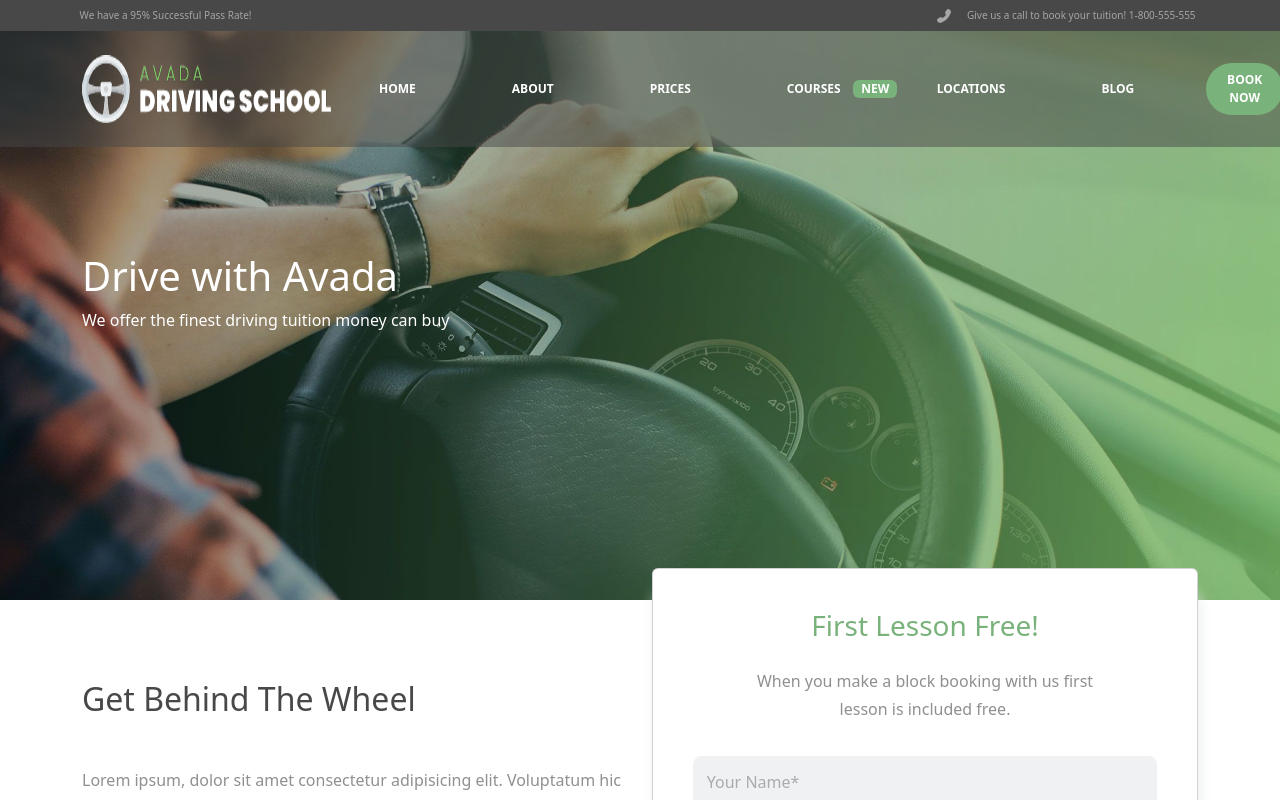
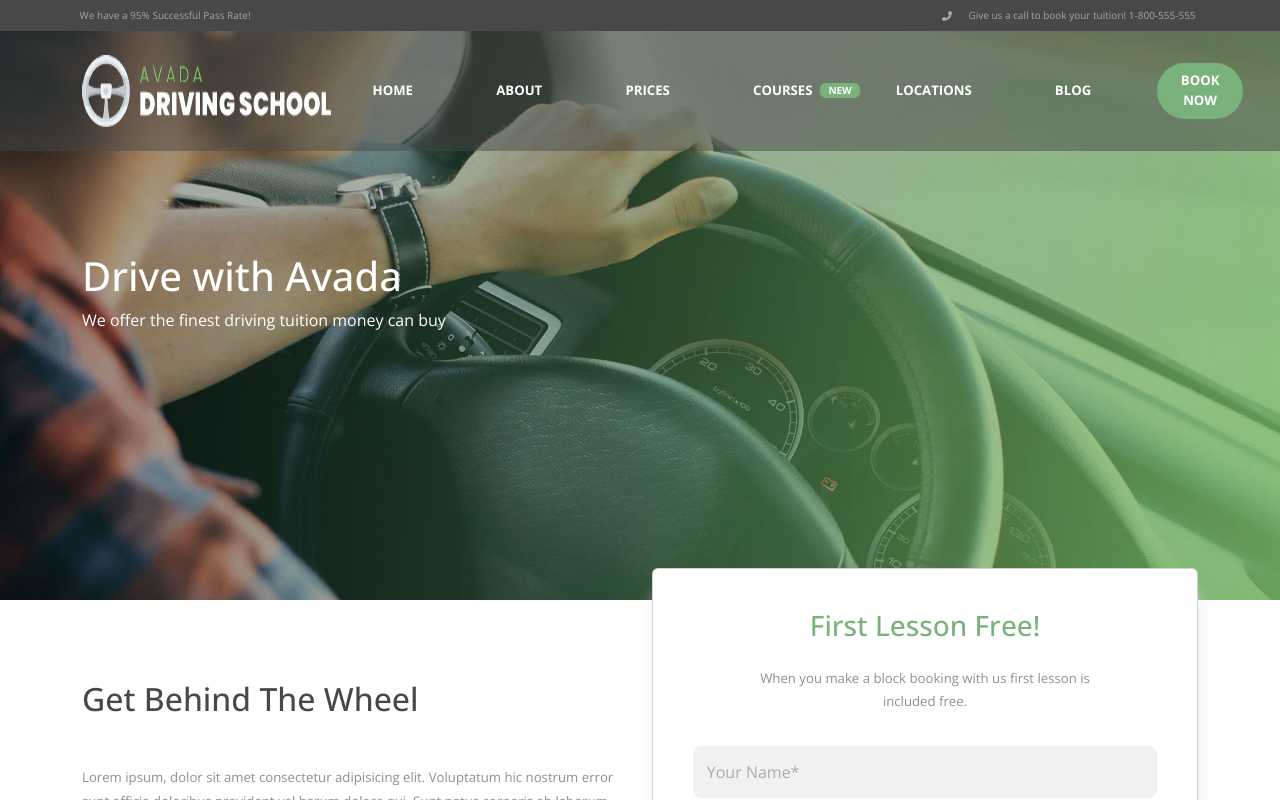
Before and after one commit to LorenzoTesoro/proj-html-vuejs, a Vue app: page / in a window 1280 px wide. Shown: the top 800 px of the page. Built offline with nearby package versions, Linux system fonts and the light colour scheme.

Commit message:
header refactoring

```diff
--- a/src/assets/scss/partials/_header.scss
+++ b/src/assets/scss/partials/_header.scss
@@ -15,38 +15,30 @@ header {
       color: $dark_hash;
       filter: brightness(230%);
     }
-    svg {
-      transform: rotate(270deg);
-    }
   }
 
   .header_bottom {
     background-color: rgba($dark_hash, 0.5);
-    font-size: $fs-sm;
+    font-size: $fs-md;
     font-weight: 700;
     padding: 1.5rem 0 1.5rem 0;
     a {
       color: $lighter;
-      &:hover {
-        color: $primary;
-        box-shadow: 0 3px $primary;
-        padding-bottom: 0.5rem;
-      }
     }
     ul {
       position: relative;
+      display: flex;
+      li {
+        padding-inline: 2.6rem;
+      }
     }
     .corner {
       background-color: $primary;
       color: $lighter;
       position: absolute;
-      right: 285px;
-    }
-    button {
-      background-color: $primary;
-      padding-inline: 1.3rem;
-      font-size: $fs-sm;
-      font-weight: 700;
+      top: 2px;
+      right: 273px;
+      font-size: $fs-xs;
     }
   }
 }
--- a/src/assets/scss/partials/_variables.scss
+++ b/src/assets/scss/partials/_variables.scss
@@ -35,4 +35,4 @@ $gold_dark: #93806f;
 /* tipography */
 $fs-xs: 0.625rem;
 $fs-sm: 0.75rem;
-$fs-md: 1rem;
+$fs-md: 0.825rem;
--- a/src/assets/scss/style.scss
+++ b/src/assets/scss/style.scss
@@ -4,7 +4,13 @@
 @use "./partials/main.scss";
 @use "./partials/footer.scss";
 
+@import url("https://fonts.googleapis.com/css2?family=Open+Sans:wght@400;500;600;700&display=swap");
+
 /* common rules */
+body {
+  font-family: "Open Sans", sans-serif;
+}
+
 img {
   max-width: 100%;
 }
@@ -14,6 +20,9 @@ a {
 ul {
   list-style: none;
 }
+.phone {
+  transform: rotate(270deg);
+}
 /* colors */
 h2,
 h3,
@@ -22,10 +31,14 @@ h5 {
 }
 
 /* hover effects */
-button:not(.courses_features button):hover {
-  filter: saturate(2);
+
+header {
+  a:hover {
+    color: $primary;
+    box-shadow: 0 3px $primary;
+    padding-bottom: 0.5rem;
+  }
 }
-
 main {
   .courses {
     .courses_features {
@@ -45,3 +58,7 @@ main {
     }
   }
 }
+
+button:not(.courses_features button):hover {
+  filter: saturate(2);
+}
--- a/src/components/NavBar.vue
+++ /dev/null
@@ -1,33 +0,0 @@
-<script>
-import ButtonItem from "./utilities/ButtonItem.vue";
-import nav_items from "../assets/data/nav_items.js";
-
-export default {
-  name: "NavBar",
-  data() {
-    return {
-      nav_items,
-    };
-  },
-  components: {
-    ButtonItem,
-  },
-};
-</script>
-
-<template>
-  <div class="d-flex justify-content-between">
-    <img src="/images/avada-drivers-logo-1x.png" alt="" />
-    <nav class="navbar navbar-expand-sm">
-      <div class="collapse navbar-collapse" id="collapsibleNavId">
-        <ul class="navbar-nav me-auto mt-2 mt-lg-0">
-          <li class="nav-item text-uppercase mx-5" v-for="link in nav_items">
-            <a href="">{{ link.name }}</a>
-          </li>
-          <div class="corner rounded text-uppercase px-2">new</div>
-        </ul>
-        <ButtonItem class="ms-4">book now</ButtonItem>
-      </div>
-    </nav>
-  </div>
-</template>
--- a/src/components/layout/AppHeader.vue
+++ b/src/components/layout/AppHeader.vue
@@ -1,5 +1,5 @@
 <script>
-import NavBar from "../NavBar.vue";
+import NavBar from "../utilities/NavBar.vue";
 
 export default {
   name: "AppHeader",
@@ -19,19 +19,7 @@ export default {
           </div>
           <!-- top_left -->
           <div class="col d-flex align-items-center justify-content-end">
-            <svg
-              xmlns="http://www.w3.org/2000/svg"
-              width="14"
-              height="14"
-              fill="currentColor"
-              class="bi bi-telephone-fill"
-              viewBox="0 0 16 16"
-            >
-              <path
-                fill-rule="evenodd"
-                d="M1.885.511a1.745 1.745 0 0 1 2.61.163L6.29 2.98c.329.423.445.974.315 1.494l-.547 2.19a.678.678 0 0 0 .178.643l2.457 2.457a.678.678 0 0 0 .644.178l2.189-.547a1.745 1.745 0 0 1 1.494.315l2.306 1.794c.829.645.905 1.87.163 2.611l-1.034 1.034c-.74.74-1.846 1.065-2.877.702a18.634 18.634 0 0 1-7.01-4.42 18.634 18.634 0 0 1-4.42-7.009c-.362-1.03-.037-2.137.703-2.877L1.885.511z"
-              />
-            </svg>
+            <font-awesome-icon icon="fa-solid fa-phone" class="phone" />
             <div class="ps-3">
               Give us a call to book your tuition! 1-800-555-555
             </div>
--- a/src/components/layout/AppMain.vue
+++ b/src/components/layout/AppMain.vue
@@ -25,11 +25,6 @@ export default {
 };
 </script>
 
-<!-- TODO: RESOLVE HOVER EFFECTS ON BUTTONS -->
-<!-- TODO: INSTALL FONTAWESOME AND GENERATE ICONS -->
-<!-- TODO: FIX NEGATIVE MARGINS WITH P-RELATIVE -->
-<!-- TODO: INPUT COLOR WHEN IT IS ACTIVE -->
-
 <template>
   <main>
     <HeroSection />
--- /dev/null
+++ b/src/components/utilities/NavBar.vue
@@ -0,0 +1,31 @@
+<script>
+import ButtonItem from "./ButtonItem.vue";
+import nav_items from "../../assets/data/nav_items.js";
+
+export default {
+  name: "NavBar",
+  data() {
+    return {
+      nav_items,
+    };
+  },
+  components: {
+    ButtonItem,
+  },
+};
+</script>
+
+<template>
+  <div class="d-flex justify-content-between">
+    <img src="/images/avada-drivers-logo-1x.png" alt="" />
+    <nav class="navbar navbar-expand-sm">
+      <ul class="navbar-nav me-auto mt-2 mt-lg-0">
+        <li class="nav-item text-uppercase" v-for="link in nav_items">
+          <a href="">{{ link.name }}</a>
+        </li>
+        <div class="corner rounded text-uppercase px-2">new</div>
+      </ul>
+      <ButtonItem class="ms-4">book now</ButtonItem>
+    </nav>
+  </div>
+</template>
```
